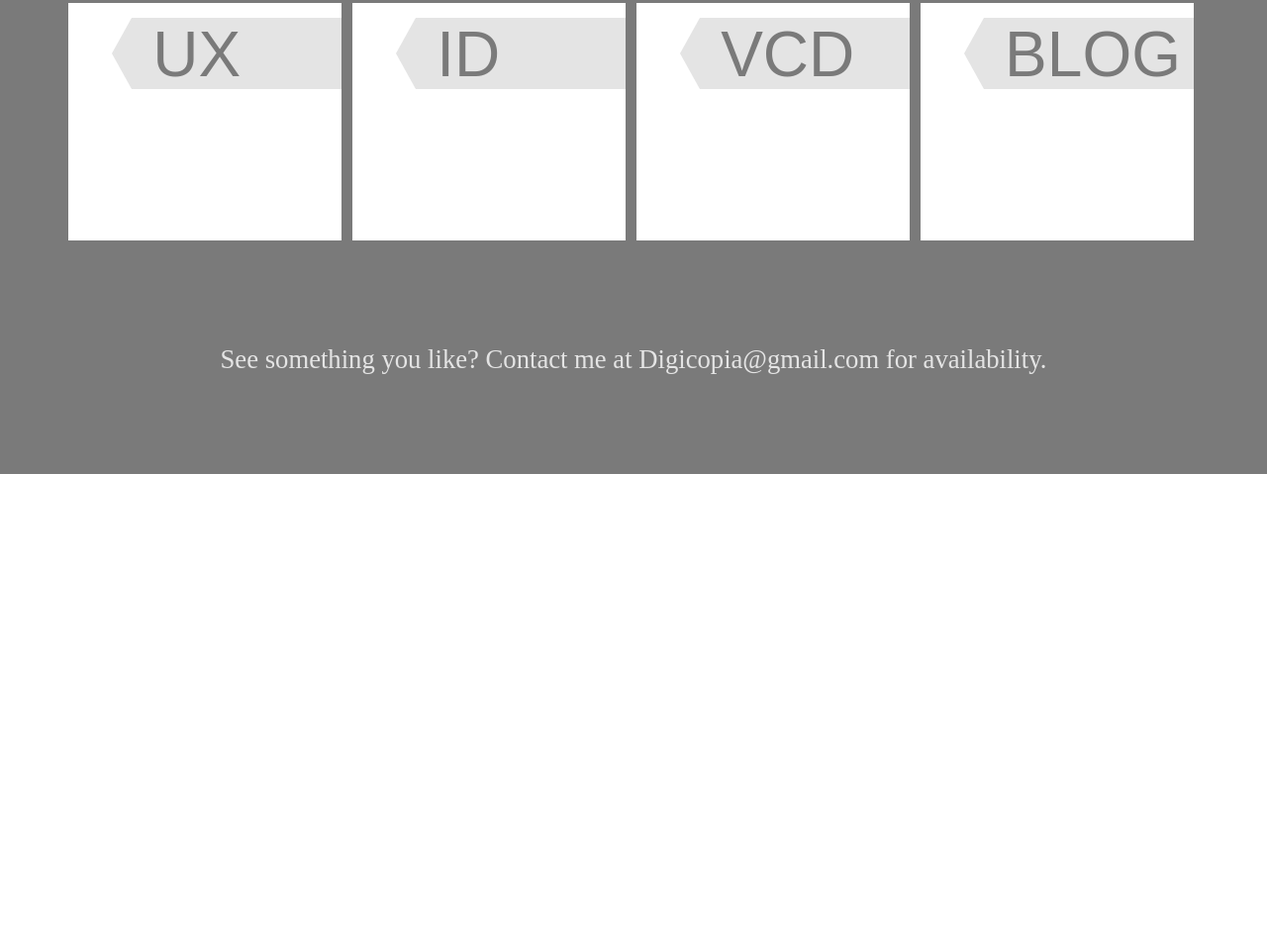
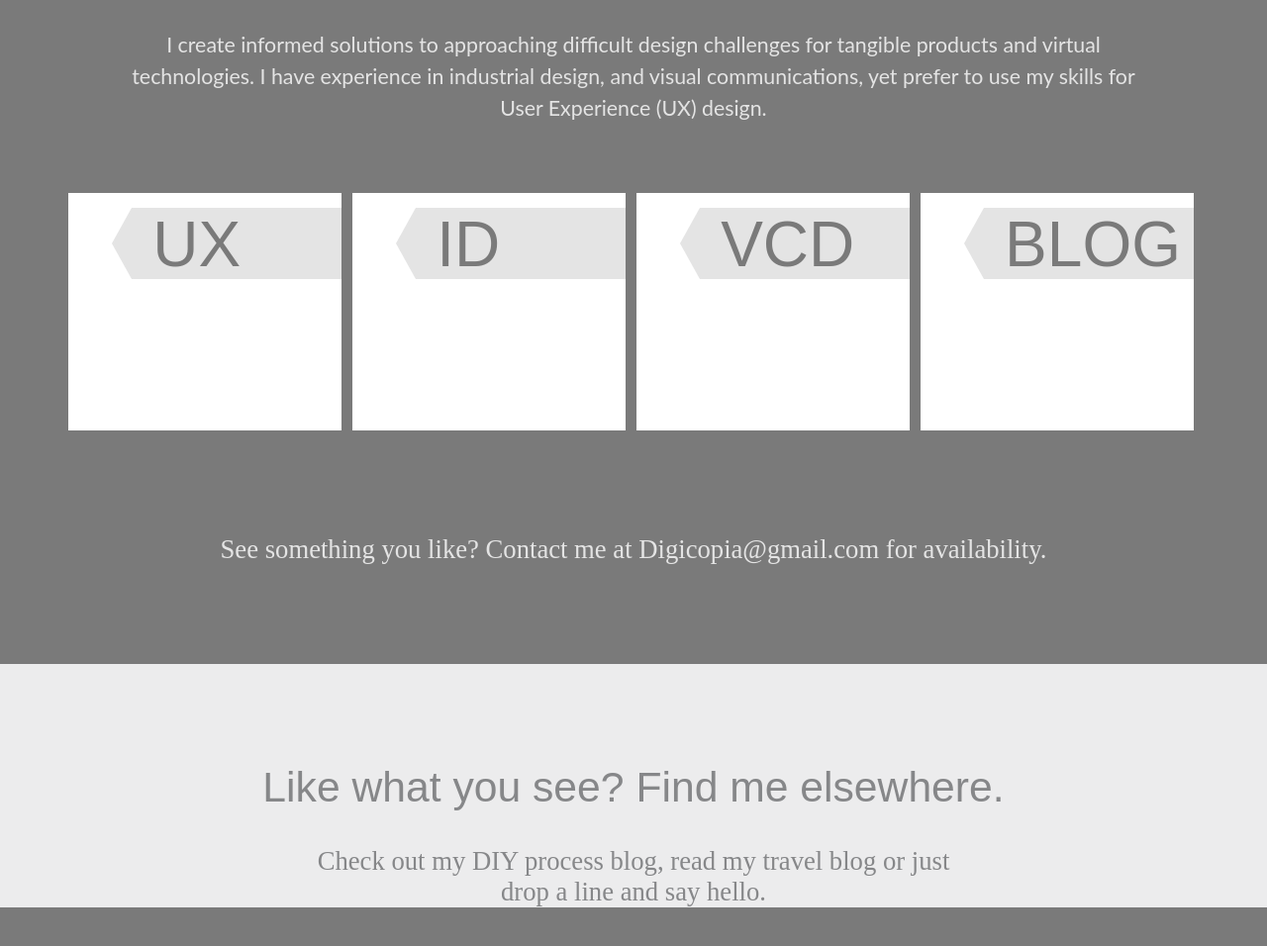
Before and after one commit to neauro/digicopia, a plain HTML site: page index.html in a window 1280 px wide. Shown: the part 812-1768 px from the top of the page at 99% size. Before the commit the page ends 1291 px from the top, so only its background shows below. Drawn offline with Linux system fonts and the light colour scheme; a web font is replaced by a local one.

Commit message:
image alts and stuff

```diff
--- a/index.html
+++ b/index.html
@@ -16,7 +16,7 @@
 <body>
   <div id="nav">
     <div class="left">
-      <img src="images/logo.jpg" id="logo"/>
+      <img src="images/logo.jpg" id="logo" alt="Digicopia"/>
       <h1>Digicopia</h1>
     </div>
     <ul id="menu">
@@ -28,7 +28,7 @@
 
   <div id="container">
     <div id="logo-area">
-      <img src="images/logo.jpg" id="big-logo"/>
+      <img src="images/logo.jpg" id="big-logo" alt="Digicopia"/>
       <h2 id="subheader">Placeholder for sub-header, slogan, intro, etc...</h2>
     </div>
 
@@ -55,7 +55,13 @@
 
       <p>See something you like? Contact me at <a href="mailto:digicopia@gmail.com">Digicopia@gmail.com</a> for availability.</p>
 
+      <div id="like">
+        <h1>Like what you see? Find me elsewhere.</h1>
+        <p>Check out my DIY process blog, read my travel blog or just drop a line and say hello.</p>
+
+      </div>
     </div>
+
   </div>
 </body>
 </html>
--- a/styles/styles.css
+++ b/styles/styles.css
@@ -111,10 +111,14 @@ h2 {
   background-color:#7a7a7a;
   width:100%;
   position:absolute;
-  bottom:-23rem;
+  top:87%;
   padding-top:30px;
   min-height:600px;
-
+  -webkit-transition: all 0.1s linear;
+     -moz-transition: all 0.1s linear;
+      -ms-transition: all 0.1s linear;
+       -o-transition: all 0.1s linear;
+          transition: all 0.1s linear;
 }
   #bottom h1 {
     color:#e4e4e4;
@@ -188,3 +192,23 @@ h2 {
       text-decoration:none;
       color:#E4E4E4;
     }
+
+/* "like what you see?" part */
+#like {
+  background-color:#ececed;
+  padding-top:100px;
+  width:100%;
+}
+  #like h1 {
+    color:#868789;
+    font-family: "Bebas Neue", sans-serif;
+    font-size:2rem;
+  }
+  #like p {
+    color:#868789;
+    width:50%;
+    margin-top:35px;
+    font-size:20pt;
+    margin-bottom:65px;
+    font-family: "Podkova", serif;
+  }
```
